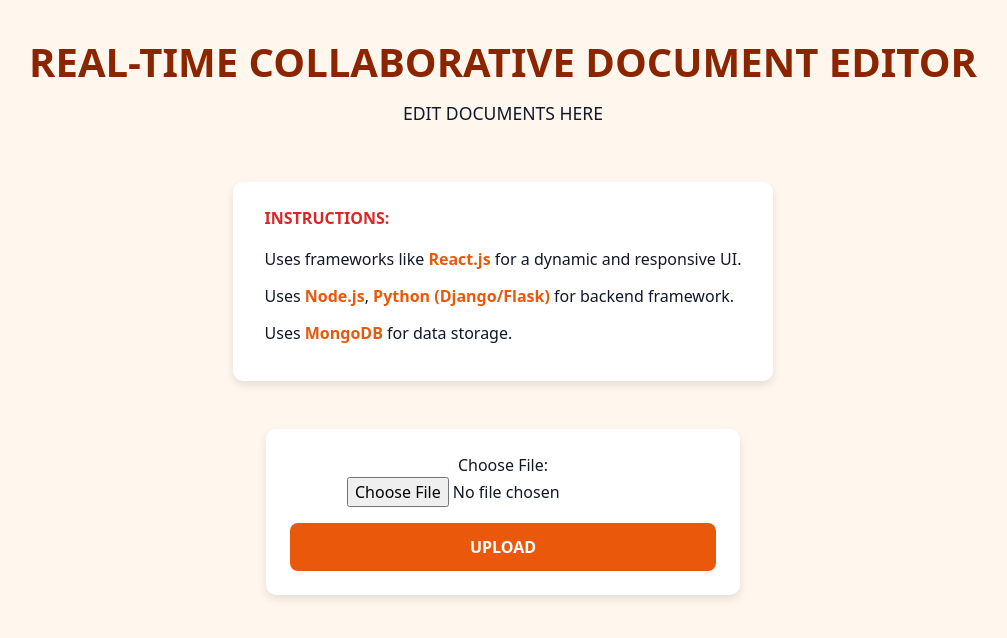
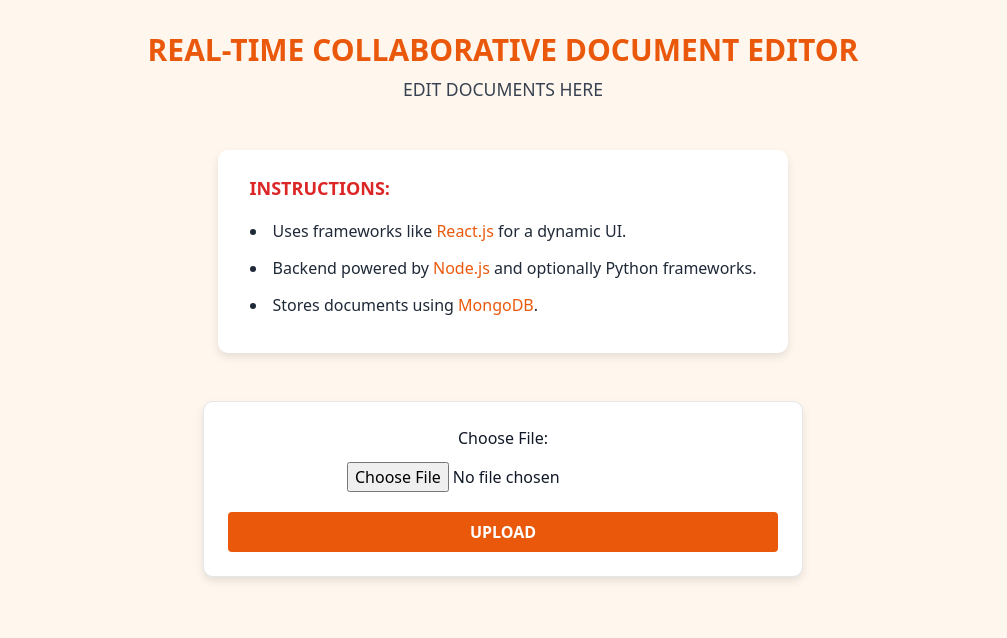
Before and after one commit to Sivanesh27/online-document-editor, a React (Create React App) app in the folder client/: page / in a window 1280 px wide. Shown: the top 638 px of the page, without its empty margins (137-1144 px from the left). Built offline with nearby package versions, Linux system fonts and the light colour scheme.

Commit message:
Update Home.js

```diff
--- a/client/src/pages/Home.js
+++ b/client/src/pages/Home.js
@@ -1,7 +1,8 @@
 import React, { useState } from 'react';
-
 import { FaFileAlt } from 'react-icons/fa';
 import { useNavigate } from 'react-router-dom';
+
+const BACKEND_UPLOAD_URL = 'https://doc-editor-backend.onrender.com/api/upload';
 
 export default function Home() {
   const navigate = useNavigate();
@@ -9,7 +10,7 @@
   const [fileName, setFileName] = useState('');
 
   const handleFileChange = (e) => {
-    const selectedFile = e.target.files[0];
+    const selectedFile = e.target.files?.[0];
     if (selectedFile) {
       setFile(selectedFile);
       setFileName(selectedFile.name);
@@ -26,7 +27,7 @@
     formData.append('file', file);
 
     try {
-      const response = await fetch('https://online-document-editor-backend-xyz.onrender.com/api/upload', {
+      const response = await fetch(BACKEND_UPLOAD_URL, {
         method: 'POST',
         body: formData,
       });
@@ -47,28 +48,30 @@
   return (
     <div className="home-container">
       {/* Header */}
-      <h1>REAL-TIME COLLABORATIVE DOCUMENT EDITOR</h1>
-      <p>EDIT DOCUMENTS HERE</p>
+      <h1 className="text-3xl font-bold text-orange-600 mb-2">
+        REAL-TIME COLLABORATIVE DOCUMENT EDITOR
+      </h1>
+      <p className="mb-6 text-gray-700">EDIT DOCUMENTS HERE</p>
 
       {/* Instructions Box */}
-      <div className="instructions-box">
-        <h3>INSTRUCTIONS:</h3>
-        <ul>
+      <div className="instructions-box bg-orange-100 p-4 rounded-md shadow mb-6 max-w-3xl">
+        <h3 className="text-lg font-semibold mb-2">INSTRUCTIONS:</h3>
+        <ul className="list-disc list-inside text-sm text-gray-800">
           <li>
-            Uses frameworks like <span className="highlight">React.js</span> for a dynamic and responsive UI.
+            Uses frameworks like <span className="font-medium text-orange-600">React.js</span> for a dynamic UI.
           </li>
           <li>
-            Uses <span className="highlight">Node.js</span>, <span className="highlight">Python (Django/Flask)</span> for backend framework.
+            Backend powered by <span className="font-medium text-orange-600">Node.js</span> and optionally Python frameworks.
           </li>
           <li>
-            Uses <span className="highlight">MongoDB</span> for data storage.
+            Stores documents using <span className="font-medium text-orange-600">MongoDB</span>.
           </li>
         </ul>
       </div>
 
       {/* File Upload Section */}
-      <div className="file-box">
-        <label htmlFor="file">Choose File:</label><br />
+      <div className="file-box flex flex-col items-center gap-3 p-4 bg-white border rounded shadow max-w-md w-full">
+        <label htmlFor="file" className="font-medium">Choose File:</label>
         <input
           type="file"
           accept=".txt,.doc,.docx,.pdf"
@@ -76,13 +79,18 @@
         />
 
         {fileName && (
-          <div style={{ marginTop: '10px', display: 'flex', alignItems: 'center', gap: '8px', justifyContent: 'center' }}>
-            <FaFileAlt color="#ea580c" />
+          <div className="flex items-center gap-2 text-sm text-gray-700">
+            <FaFileAlt className="text-orange-500" />
             <span>{fileName}</span>
           </div>
         )}
 
-        <button onClick={handleSubmit}>UPLOAD</button>
+        <button
+          onClick={handleSubmit}
+          className="mt-2 px-4 py-2 bg-orange-600 text-white rounded hover:bg-orange-700"
+        >
+          UPLOAD
+        </button>
       </div>
     </div>
   );
```
